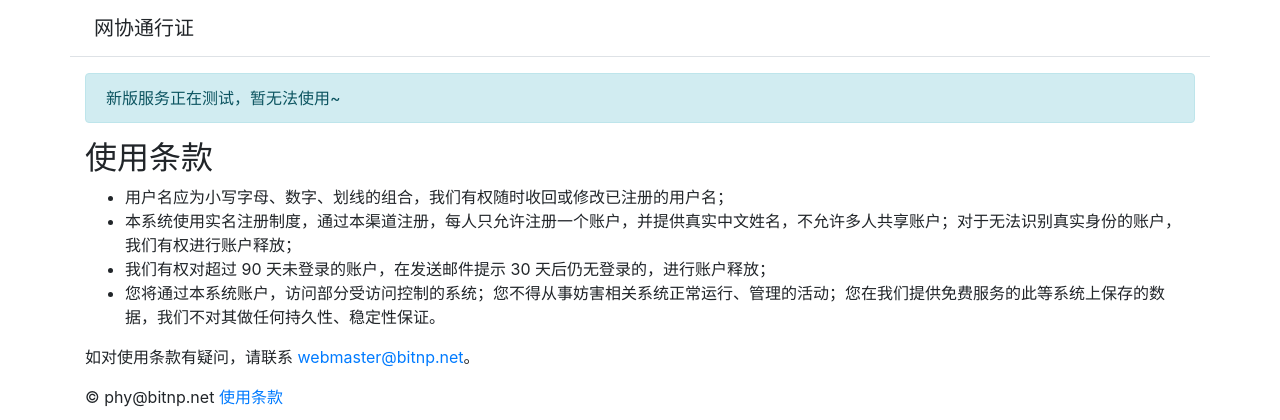
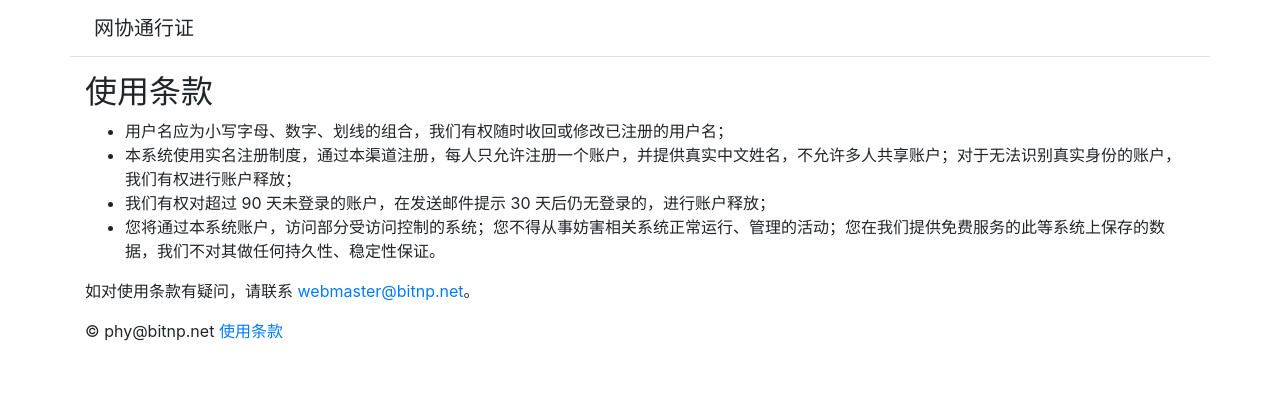
Before and after one commit to BITNP/keycloak-account-service, a FastAPI app: page /tos in a window 1280 px wide. Shown: the top 420 px of the page. Run offline with FastAPI, Linux system fonts and the light colour scheme; parts of the project's set-up code (start-up, migrations or seed data) failed here and were passed over; some libraries are stand-ins or nearby versions.

Commit message:
Remove global alert

```diff
--- a/templates/global-alert.html.jinja2
+++ b/templates/global-alert.html.jinja2
@@ -1,5 +1,5 @@
-{% if True %}
-      <div class="alert alert-info" role="alert">
+{% if False %}
+      <div class="alert alert-warning" role="alert">
         新版服务正在测试，暂无法使用~
       </div>
 {% endif %}
```
